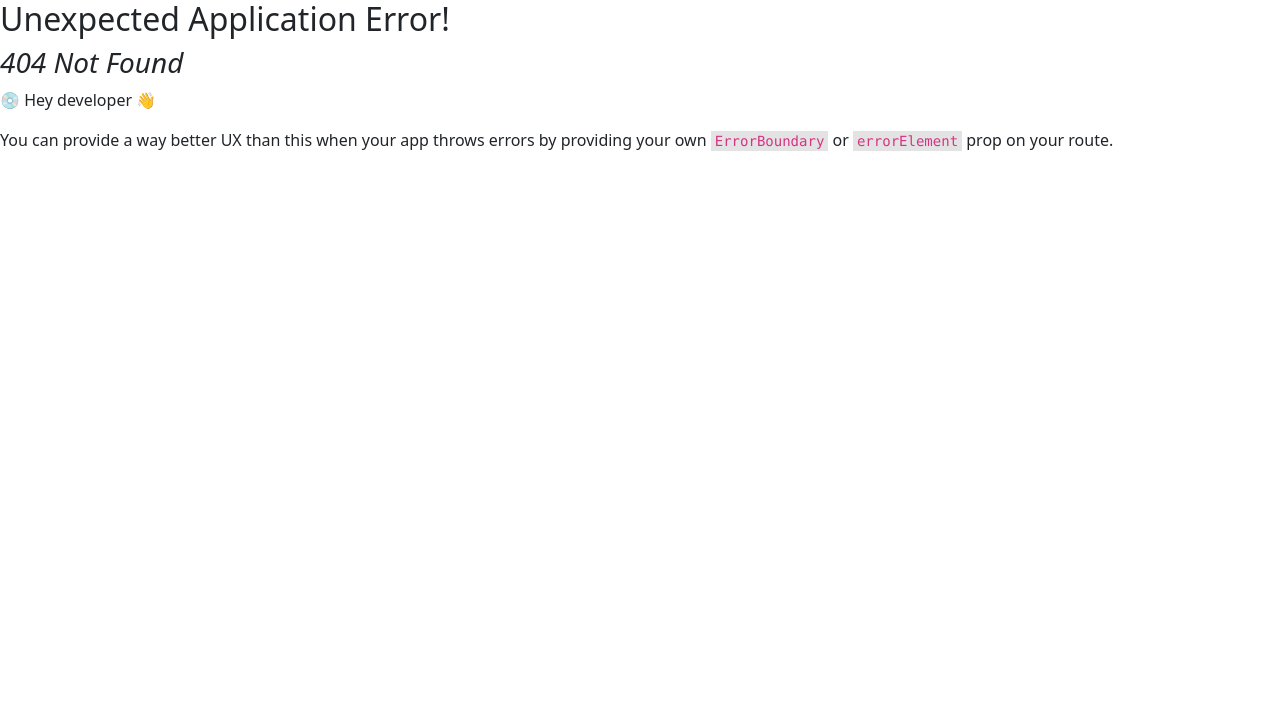
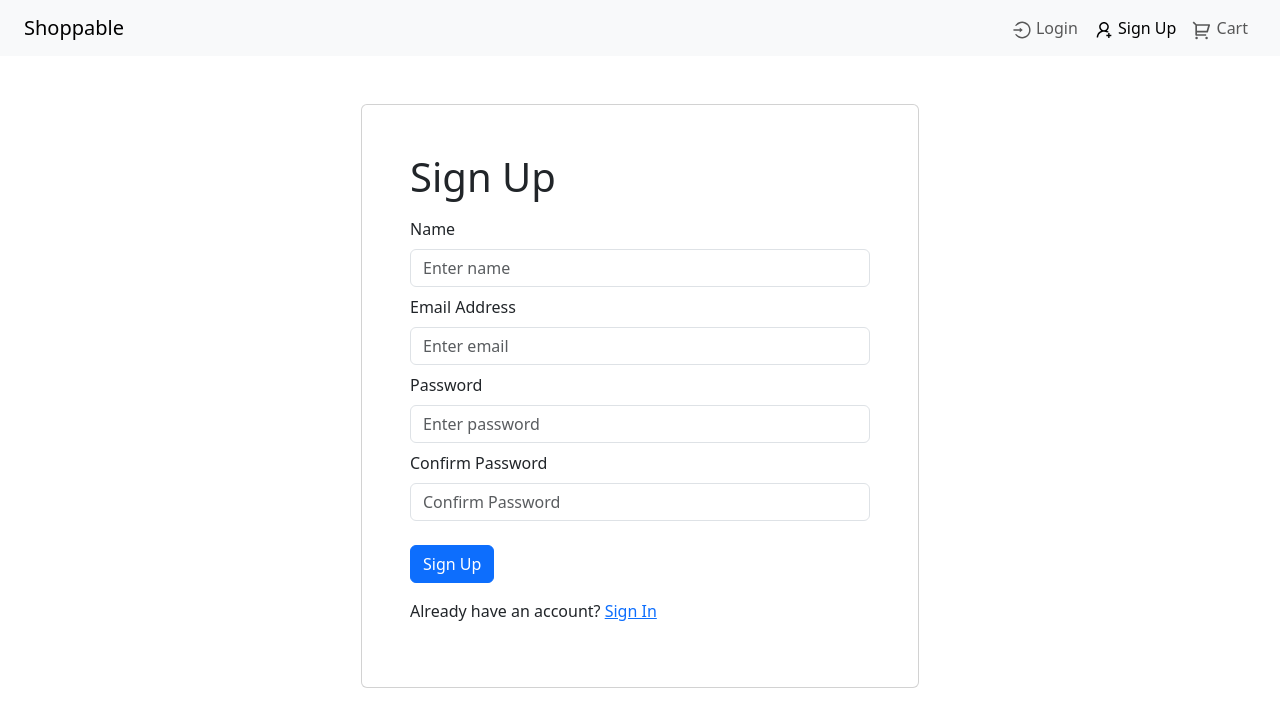
Before and after one commit to LuuTung21/TestingProject, a React (Vite) app in the folder frontend/: page /signup in a window 1280 px wide. Before the commit this address had no page. Shown: the top 726 px of the page. Built offline with nearby package versions, Linux system fonts and the light colour scheme.

Commit message:
Initialize react-redux configurations

```diff
--- a/frontend/src/main.jsx
+++ b/frontend/src/main.jsx
@@ -5,6 +5,8 @@ import {
   Route,
   RouterProvider
 } from "react-router-dom";
+import store from './store.js';
+import { Provider } from "react-redux";
 import ReactDOM from 'react-dom/client'
 import App from './App.jsx'
 import "bootstrap/dist/css/bootstrap.min.css"
@@ -18,13 +20,15 @@ const router = createBrowserRouter(
     <Route path='/' element={<App />} >
       <Route index={true} path='/' element={<HomeScreen />} />
       <Route path='/login' element={<LoginScreen />} />
-      <Route path='/register' element={<RegisterScreen />} />
+      <Route path='/signup' element={<RegisterScreen />} />
     </Route>
   )
 )
 
 ReactDOM.createRoot(document.getElementById('root')).render(
-  <React.StrictMode>
-    <RouterProvider router={router} />
-  </React.StrictMode>,
+  <Provider store={store}>
+    <React.StrictMode>
+      <RouterProvider router={router} />
+    </React.StrictMode>
+  </Provider>
 )
--- /dev/null
+++ b/frontend/src/store.js
@@ -0,0 +1,10 @@
+import { configureStore } from "@reduxjs/toolkit";
+
+
+const store = configureStore({
+    reducer: {},
+    middleware: (getDefaultMiddleware) => getDefaultMiddleware(),
+    devTools: true
+});
+
+export default store;
```
